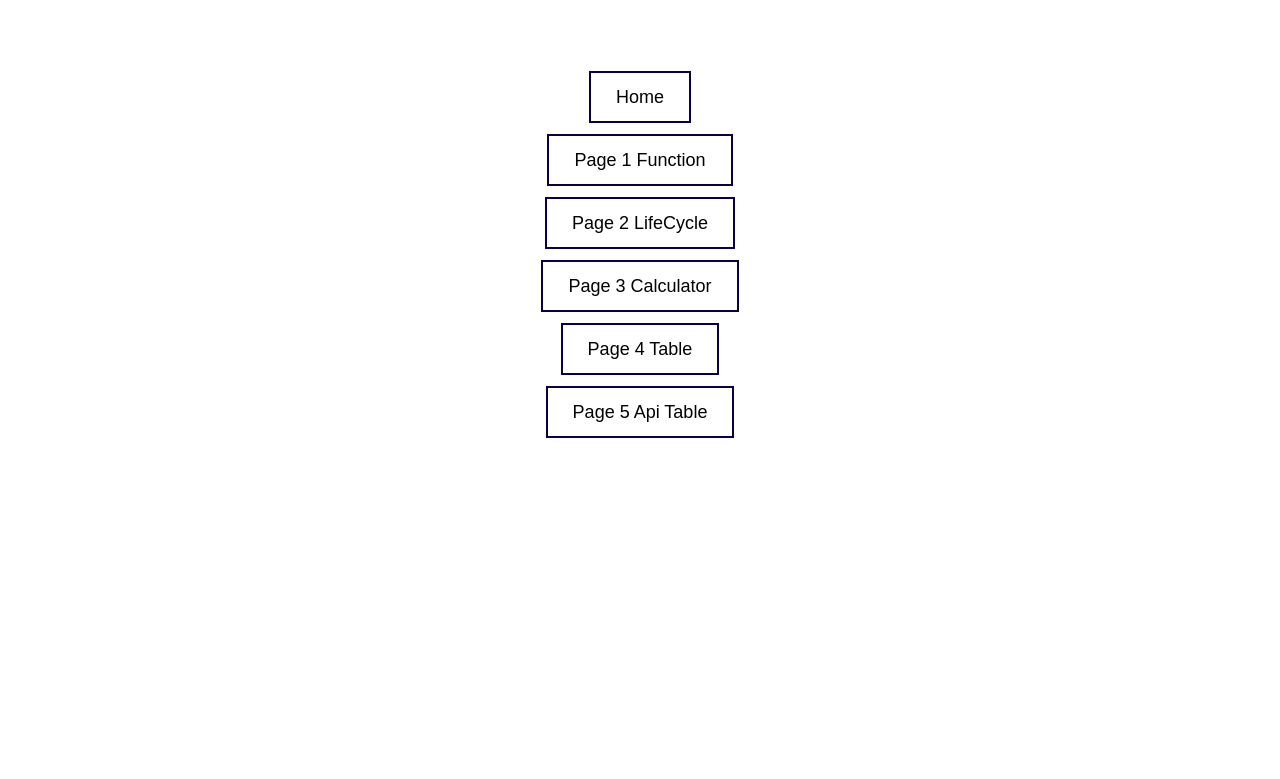
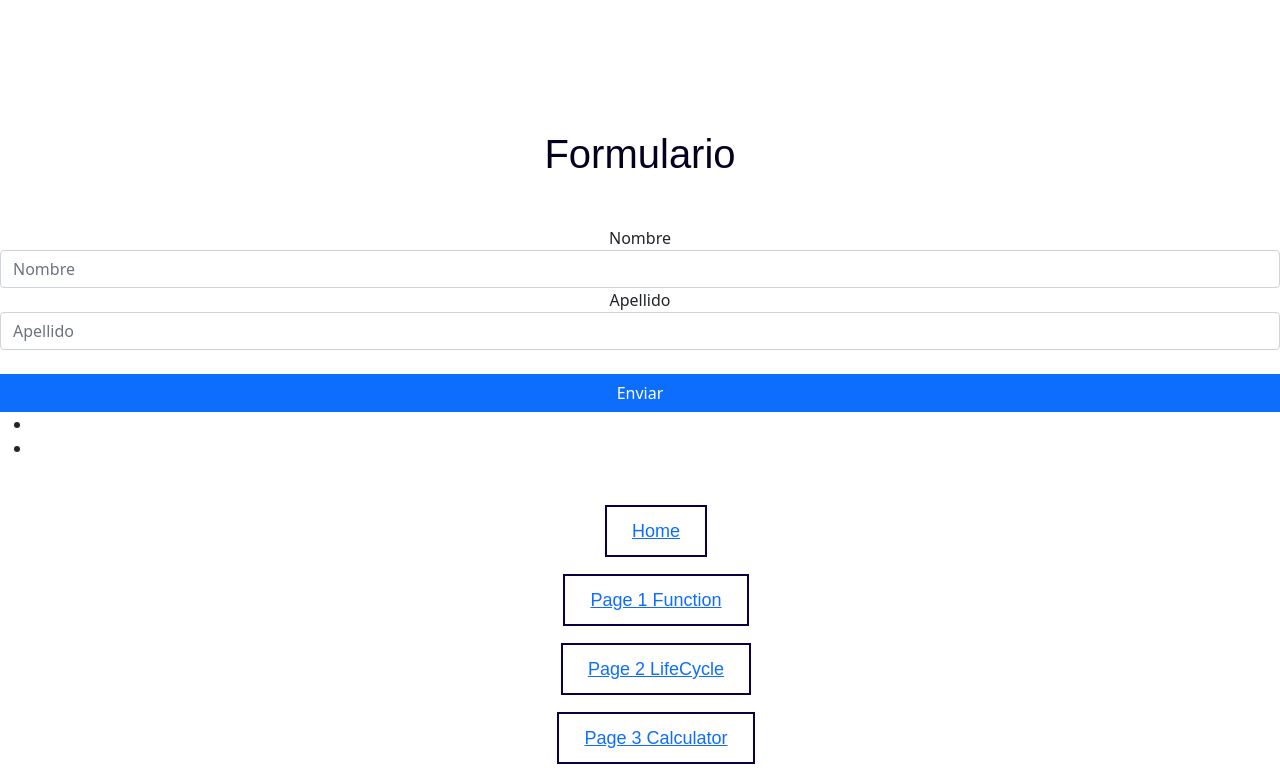
Before and after one commit to jordiascension/jordi-react-capgemini, a React (Create React App) app: page /page6 in a window 1280 px wide. Shown: the top 779 px of the page. Built offline with nearby package versions, Linux system fonts and the light colour scheme.

Commit message:
Added basic html Form

```diff
--- a/src/App.css
+++ b/src/App.css
@@ -42,3 +42,8 @@ a:hover {
   text-align: center;
   padding-top: 45px;
 }
+
+.Page6 {
+  text-align: center;
+  padding-top: 45px;
+}
--- a/src/App.js
+++ b/src/App.js
@@ -5,6 +5,7 @@ import Page2 from"./components/Page2";
 import Page3 from"./components/Page3";
 import Page4 from"./components/Page4";
 import Page5 from"./components/Page5";
+import Page6 from"./components/Page6";
 
 
 function App() {
@@ -18,6 +19,7 @@ function App() {
           <Route exact path="page3" element={<Page3 />} />
           <Route exact path="page4" element={<Page4 />} />
           <Route exact path="page5" element={<Page5 />} />
+          <Route exact path="page6" element={<Page6 />} />
         </Routes>
         <div className="list">
           <ul>
@@ -27,6 +29,7 @@ function App() {
             <li><Link to="page3">Page 3 Calculator</Link></li>
             <li><Link to="page4">Page 4 Table</Link></li>
             <li><Link to="page5">Page 5 Api Table</Link></li>
+            <li><Link to="page6">Page 6 Basic Form</Link></li>
           </ul>
         </div>
       </Router>
--- /dev/null
+++ b/src/components/Page6.js
@@ -0,0 +1,52 @@
+import React, {Fragment, useState} from 'react';
+
+const Page6 = () => {
+
+
+    const [datos, setDatos] = useState({
+        nombre: '',
+        apellido: ''
+    })
+
+    const handleInputChange = (event) => {
+        setDatos({
+            ...datos,
+            [event.target.name] : event.target.value
+        })
+    }
+
+    const enviarDatos = (event) => {
+        event.preventDefault()
+        alert('enviando datos...' + datos.nombre +
+         ' ' + datos.apellido);
+        console.log('enviando datos...' + datos.nombre + ' ' + datos.apellido)
+    }
+
+    return (
+        <Fragment>
+            <div className="Page6">
+            <h1>Formulario</h1>
+            <form className="row" onSubmit={enviarDatos}>
+                <div class="form-group">
+                    <label for="nombre">Nombre</label>
+                    <input type="text" placeholder="Nombre" className="form-control"
+                     onChange={handleInputChange} name="nombre" id="nombre"></input>
+                </div>
+                <div class="form-group">
+                    <label for="apellido">Apellido</label>
+                    <input type="text" placeholder="Apellido" className="form-control"
+                    onChange={handleInputChange} name="apellido" id="apellido"></input>
+                </div>
+                <div>&nbsp;</div>
+                <button type="submit" className="btn btn-primary">Enviar</button>
+            </form>
+            <ul>
+                <li>{datos.nombre}</li>
+                <li>{datos.apellido}</li>
+            </ul>
+            </div>
+        </Fragment>
+    );
+}
+
+export default Page6;
--- a/src/index.js
+++ b/src/index.js
@@ -3,6 +3,7 @@ import ReactDOM from 'react-dom/client';
 import './index.css';
 import App from './App';
 import reportWebVitals from './reportWebVitals';
+import 'bootstrap/dist/css/bootstrap.min.css';
 
 const root = ReactDOM.createRoot(document.getElementById('root'));
 root.render(
```
Also changed, not shown: package.json (+5 -3 lines), 2 other files (tests, documents, lock files or other folders).
